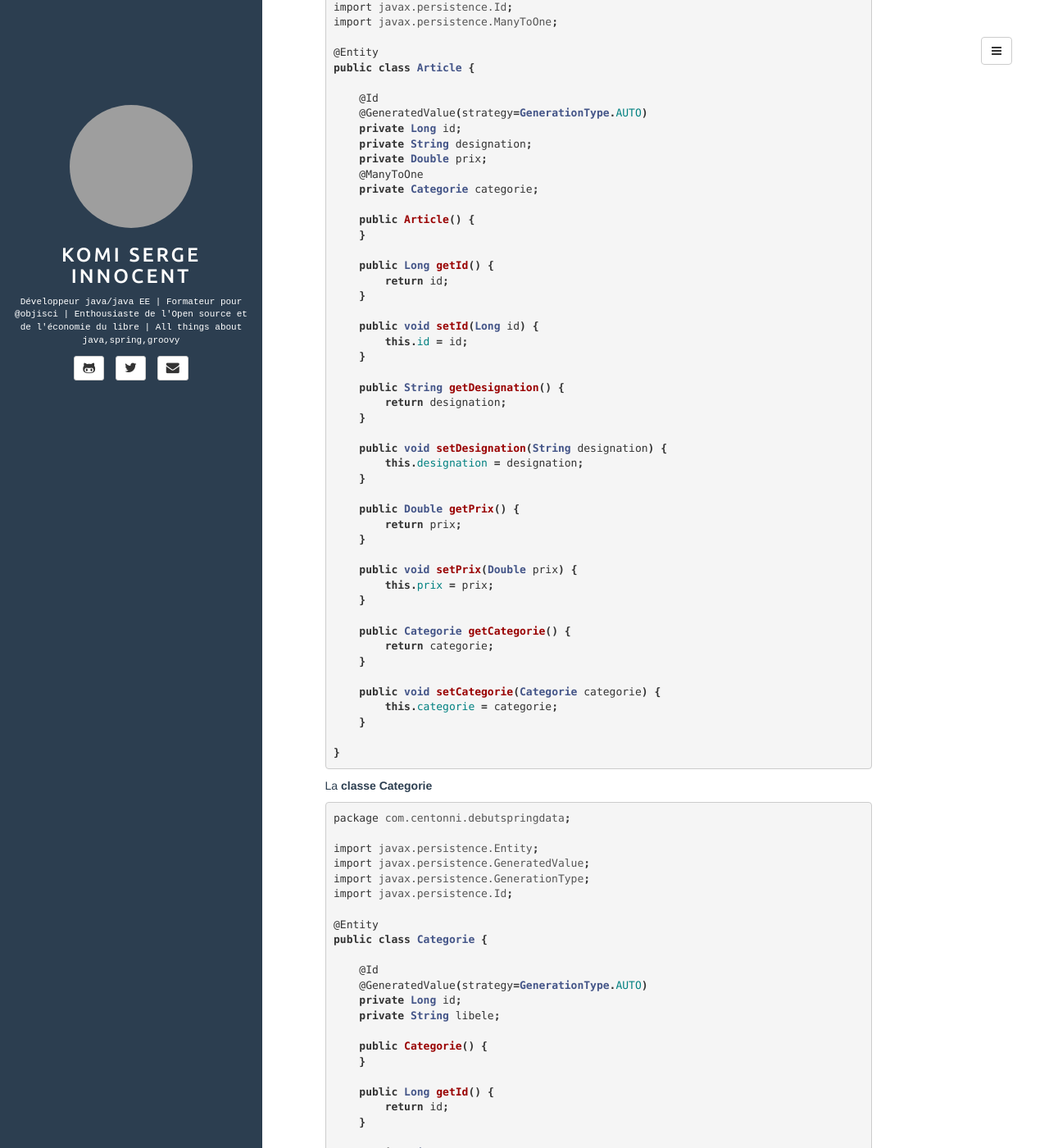
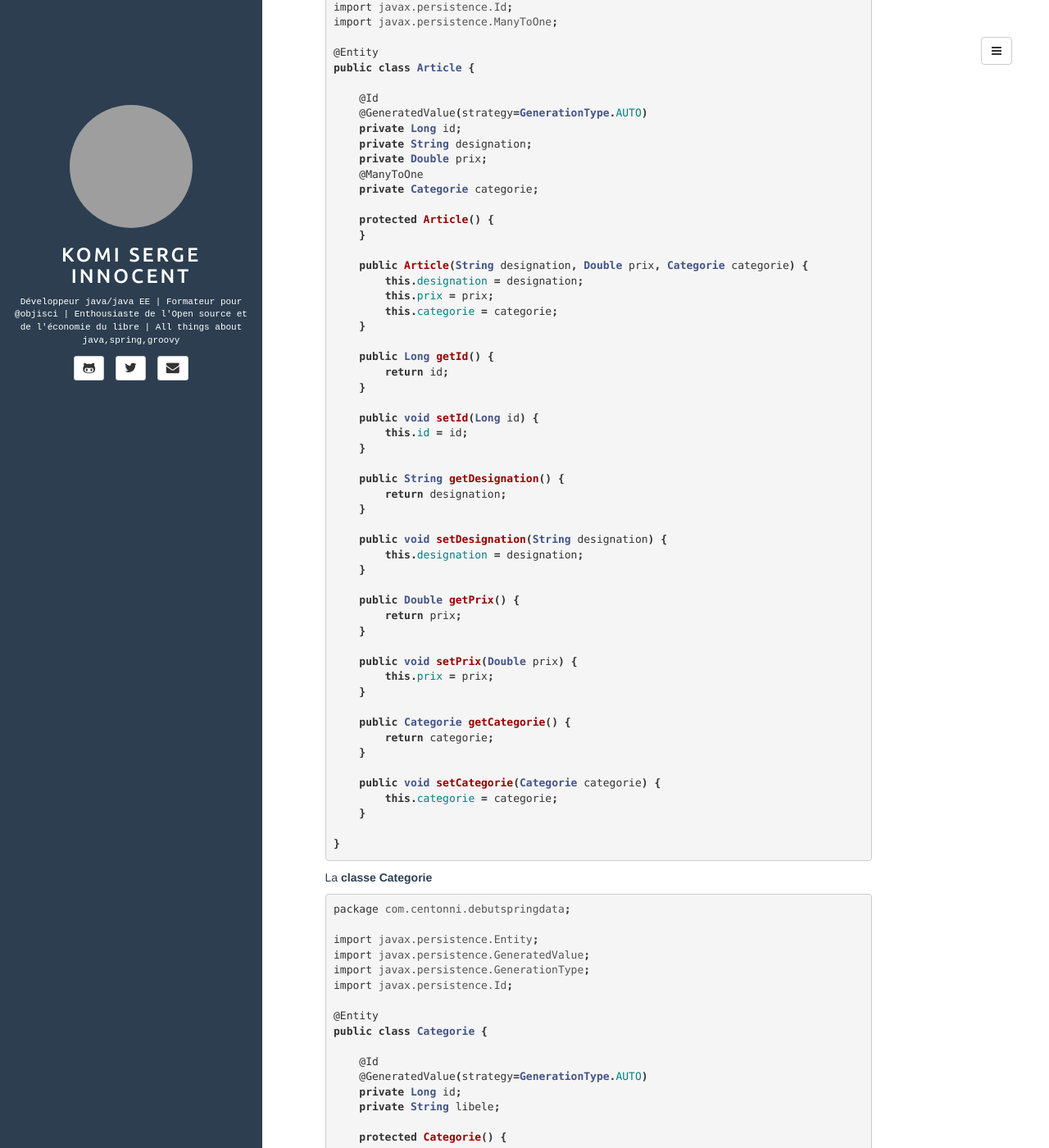
Before and after one commit to Centonni/Centonni.github.io, a Jekyll site: the page built from _posts/2015-11-15-debuter-avec-spring-data.md, in a window 1280 px wide and 1400 px high, scrolled down 1836 px. Shown: the whole window at 82% size. Built offline with Jekyll 4.4.1, drawn with Linux system fonts in a browser that asks for light colours; comment, search, counter and statistics services are not loaded; some of the changed text lies outside the part shown; grey boxes are pictures that could not be loaded.

Commit message:
ajout des classes entités pour l'article  comment débuter avec spring data

```diff
--- a/_posts/2015-11-15-debuter-avec-spring-data.md
+++ b/_posts/2015-11-15-debuter-avec-spring-data.md
@@ -86,7 +86,13 @@ public class Article {
     @ManyToOne
     private Categorie categorie;
 
-    public Article() {
+    protected Article() {
+    }
+
+    public Article(String designation, Double prix, Categorie categorie) {
+        this.designation = designation;
+        this.prix = prix;
+        this.categorie = categorie;
     }
 
     public Long getId() {
@@ -144,7 +150,11 @@ public class Categorie {
     private Long id;
     private String libele;
 
-    public Categorie() {
+    protected Categorie() {
+    }
+
+    public Categorie(String libele) {
+        this.libele = libele;
     }
 
     public Long getId() {
```
